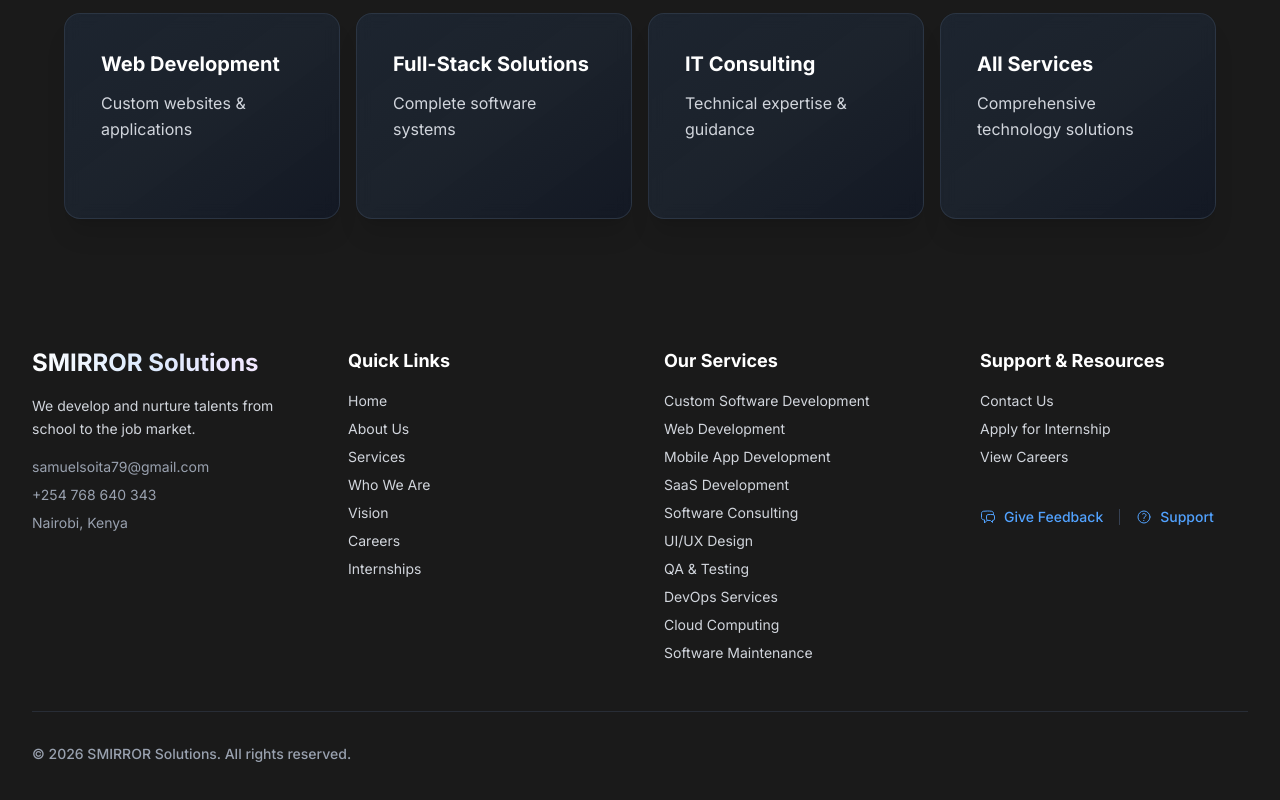
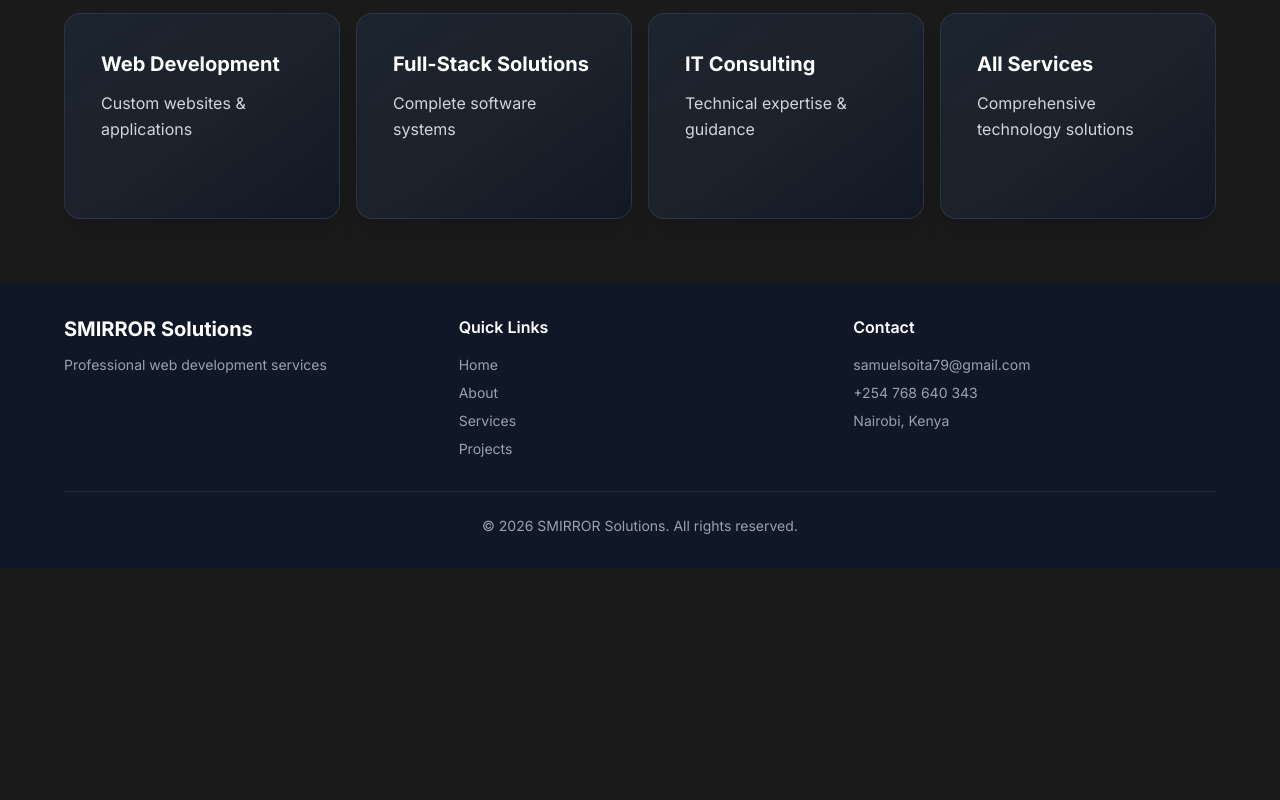
Before and after one commit to Samuel-soita/website1frontend, a Next.js app: page / in a window 1280 px wide. Shown: the part 1055-1855 px from the top of the page. After the commit the page ends 1623 px from the top, so only its background shows below. Built offline with nearby package versions, Linux system fonts and the light colour scheme.

Commit message:
feat: simplify footer - remove complex animations, widgets, and styling for clean minimal design

```diff
--- a/src/components/Footer.tsx
+++ b/src/components/Footer.tsx
@@ -1,156 +1,59 @@
-"use client";
-
-import { useState } from "react";
 import Link from "next/link";
-import HeroBackground from "./HeroBackground";
-import FeedbackWidget from "./FeedbackWidget";
-import SupportWidget from "./SupportWidget";
-import TalkToUsWidget from "./TalkToUsWidget";
 
 export default function Footer() {
   const currentYear = new Date().getFullYear();
-  const [isTalkToUsOpen, setIsTalkToUsOpen] = useState(false);
-
-  const quickLinks = [
-    { label: "Home", href: "/" },
-    { label: "About Us", href: "/about" },
-    { label: "Services", href: "/services" },
-    { label: "Who We Are", href: "/who-we-are" },
-    { label: "Vision", href: "/vision" },
-    { label: "Careers", href: "/careers" },
-    { label: "Internships", href: "/internships" }
-  ];
-
-  const serviceCategories = [
-    { label: "Custom Software Development", href: "/services" },
-    { label: "Web Development", href: "/services" },
-    { label: "Mobile App Development", href: "/services" },
-    { label: "SaaS Development", href: "/services" },
-    { label: "Software Consulting", href: "/services" },
-    { label: "UI/UX Design", href: "/services" },
-    { label: "QA & Testing", href: "/services" },
-    { label: "DevOps Services", href: "/services" },
-    { label: "Cloud Computing", href: "/services" },
-    { label: "Software Maintenance", href: "/services" }
-  ];
 
   return (
-    <footer className="text-white py-16 px-4 sm:px-6 lg:px-8 relative overflow-hidden w-full">
-      <HeroBackground />
-      <div className="max-w-7xl mx-auto relative z-10 w-full">
-        {/* Main Footer Grid - Full Width */}
-        <div className="grid grid-cols-1 md:grid-cols-2 lg:grid-cols-4 gap-8 lg:gap-12 mb-12">
+    <footer className="bg-gray-900 text-white py-8 px-4 sm:px-6 lg:px-8">
+      <div className="max-w-6xl mx-auto">
+        <div className="grid grid-cols-1 md:grid-cols-3 gap-8">
           {/* Company Info */}
-          <div className="lg:col-span-1">
-            <Link href="/" className="inline-block mb-4">
-              <h3 className="text-2xl font-bold bg-gradient-to-r from-white via-blue-100 to-purple-100 bg-clip-text text-transparent">
-                SMIRROR Solutions
-              </h3>
+          <div>
+            <Link href="/" className="inline-block mb-3">
+              <h3 className="text-xl font-bold">SMIRROR Solutions</h3>
             </Link>
-            <p className="text-gray-300 text-sm leading-relaxed mb-4">
-              We develop and nurture talents from school to the job market.
+            <p className="text-gray-400 text-sm mb-4">
+              Professional web development services
             </p>
-            <div className="flex flex-col gap-2 text-sm text-gray-400">
-              <a href="mailto:samuelsoita79@gmail.com" className="hover:text-blue-400 transition-colors duration-300">
-                samuelsoita79@gmail.com
-              </a>
-              <a href="tel:+254768640343" className="hover:text-blue-400 transition-colors duration-300">
-                +254 768 640 343
-              </a>
-              <span>Nairobi, Kenya</span>
-            </div>
           </div>
 
           {/* Quick Links */}
           <div>
-            <h4 className="text-lg font-bold text-white mb-4">Quick Links</h4>
-            <ul className="space-y-2">
-              {quickLinks.map((link) => (
-                <li key={link.href}>
-                  <Link
-                    href={link.href}
-                    className="text-gray-300 hover:text-blue-400 text-sm transition-colors duration-300 flex items-center group"
-                  >
-                    <span className="w-0 h-0.5 bg-blue-400 group-hover:w-4 transition-all duration-300 mr-0 group-hover:mr-2"></span>
-                    {link.label}
-                  </Link>
-                </li>
-              ))}
-            </ul>
+            <h4 className="font-semibold mb-4">Quick Links</h4>
+            <div className="space-y-2">
+              <Link href="/" className="block text-gray-400 hover:text-white text-sm transition-colors">
+                Home
+              </Link>
+              <Link href="/about" className="block text-gray-400 hover:text-white text-sm transition-colors">
+                About
+              </Link>
+              <Link href="/services" className="block text-gray-400 hover:text-white text-sm transition-colors">
+                Services
+              </Link>
+              <Link href="/projects" className="block text-gray-400 hover:text-white text-sm transition-colors">
+                Projects
+              </Link>
+            </div>
           </div>
 
-          {/* Services */}
+          {/* Contact */}
           <div>
-            <h4 className="text-lg font-bold text-white mb-4">Our Services</h4>
-            <ul className="space-y-2">
-              {serviceCategories.map((service, index) => (
-                <li key={index}>
-                  <Link
-                    href={service.href}
-                    className="text-gray-300 hover:text-blue-400 text-sm transition-colors duration-300 flex items-center group"
-                  >
-                    <span className="w-0 h-0.5 bg-blue-400 group-hover:w-4 transition-all duration-300 mr-0 group-hover:mr-2"></span>
-                    {service.label}
-                  </Link>
-                </li>
-              ))}
-            </ul>
-          </div>
-
-          {/* Support & Resources */}
-          <div>
-            <h4 className="text-lg font-bold text-white mb-4">Support & Resources</h4>
-            <ul className="space-y-2 mb-6">
-              <li>
-                <button
-                  onClick={() => setIsTalkToUsOpen(true)}
-                  className="text-gray-300 hover:text-blue-400 text-sm transition-colors duration-300 flex items-center group w-full text-left"
-                >
-                  <span className="w-0 h-0.5 bg-blue-400 group-hover:w-4 transition-all duration-300 mr-0 group-hover:mr-2"></span>
-                  Contact Us
-                </button>
-              </li>
-              <li>
-                <Link
-                  href="/internships"
-                  className="text-gray-300 hover:text-blue-400 text-sm transition-colors duration-300 flex items-center group"
-                >
-                  <span className="w-0 h-0.5 bg-blue-400 group-hover:w-4 transition-all duration-300 mr-0 group-hover:mr-2"></span>
-                  Apply for Internship
-                </Link>
-              </li>
-              <li>
-                <Link
-                  href="/careers"
-                  className="text-gray-300 hover:text-blue-400 text-sm transition-colors duration-300 flex items-center group"
-                >
-                  <span className="w-0 h-0.5 bg-blue-400 group-hover:w-4 transition-all duration-300 mr-0 group-hover:mr-2"></span>
-                  View Careers
-                </Link>
-              </li>
-            </ul>
-            <div className="flex items-center gap-4 pt-4">
-              <FeedbackWidget />
-              <div className="h-4 w-px bg-gray-700"></div>
-              <SupportWidget />
+            <h4 className="font-semibold mb-4">Contact</h4>
+            <div className="space-y-2 text-sm text-gray-400">
+              <p>samuelsoita79@gmail.com</p>
+              <p>+254 768 640 343</p>
+              <p>Nairobi, Kenya</p>
             </div>
           </div>
         </div>
 
-        {/* Bottom Footer - Full Width */}
-        <div className="pt-8 border-t border-gray-700/50">
-          <div className="flex flex-col lg:flex-row justify-between items-center gap-4">
-            <div className="text-center lg:text-left">
-              <p className="text-sm text-gray-400 font-medium">
-                © {currentYear} SMIRROR Solutions. All rights reserved.
-              </p>
-            </div>
-          </div>
+        {/* Bottom */}
+        <div className="border-t border-gray-800 mt-8 pt-6 text-center">
+          <p className="text-gray-400 text-sm">
+            © {currentYear} SMIRROR Solutions. All rights reserved.
+          </p>
         </div>
       </div>
-
-      {/* Talk to Us Widget with external trigger - Hidden button, only modal */}
-      <TalkToUsWidget externalOpen={isTalkToUsOpen} onClose={() => setIsTalkToUsOpen(false)} showButton={false} />
     </footer>
   );
 }
```
